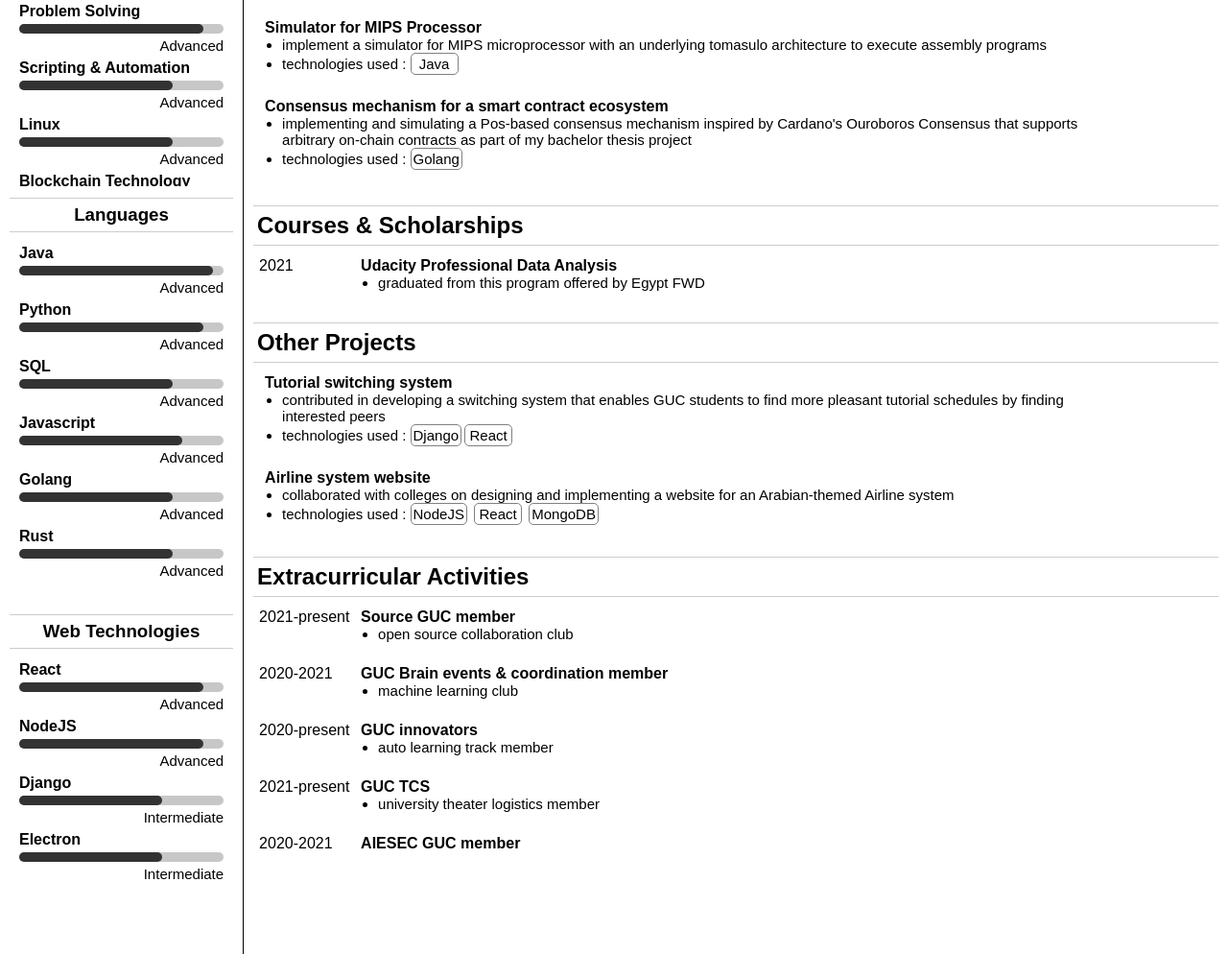
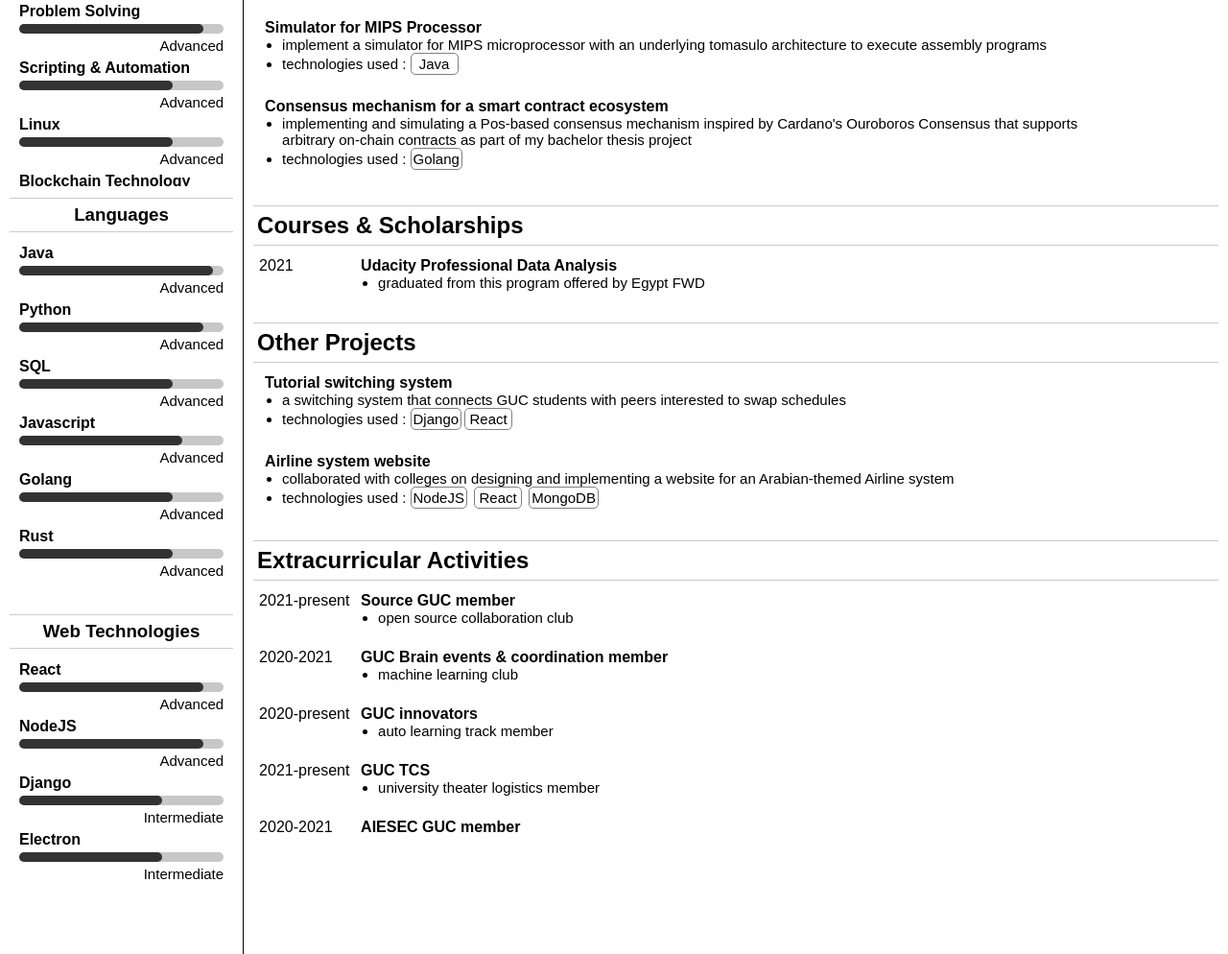
Before and after one commit to husseljoo/resume, a plain HTML site: page index.html in a window 1280 px wide. Shown: the part 606-1600 px from the top of the page at 96% size. Drawn offline with Linux system fonts and the light colour scheme; a web font is replaced by a local one.

Commit message:
change in switching system

```diff
--- a/index.html
+++ b/index.html
@@ -560,9 +560,8 @@
               <p><strong>Tutorial switching system</strong></p>
               <ul>
                 <li>
-                  contributed in developing a switching system that enables GUC
-                  students to find more pleasant tutorial schedules by finding
-                  interested peers
+                  a switching system that connects GUC students with peers
+                  interested to swap schedules
                 </li>
                 <li>
                   technologies used : <span class="chip">Django</span
```
